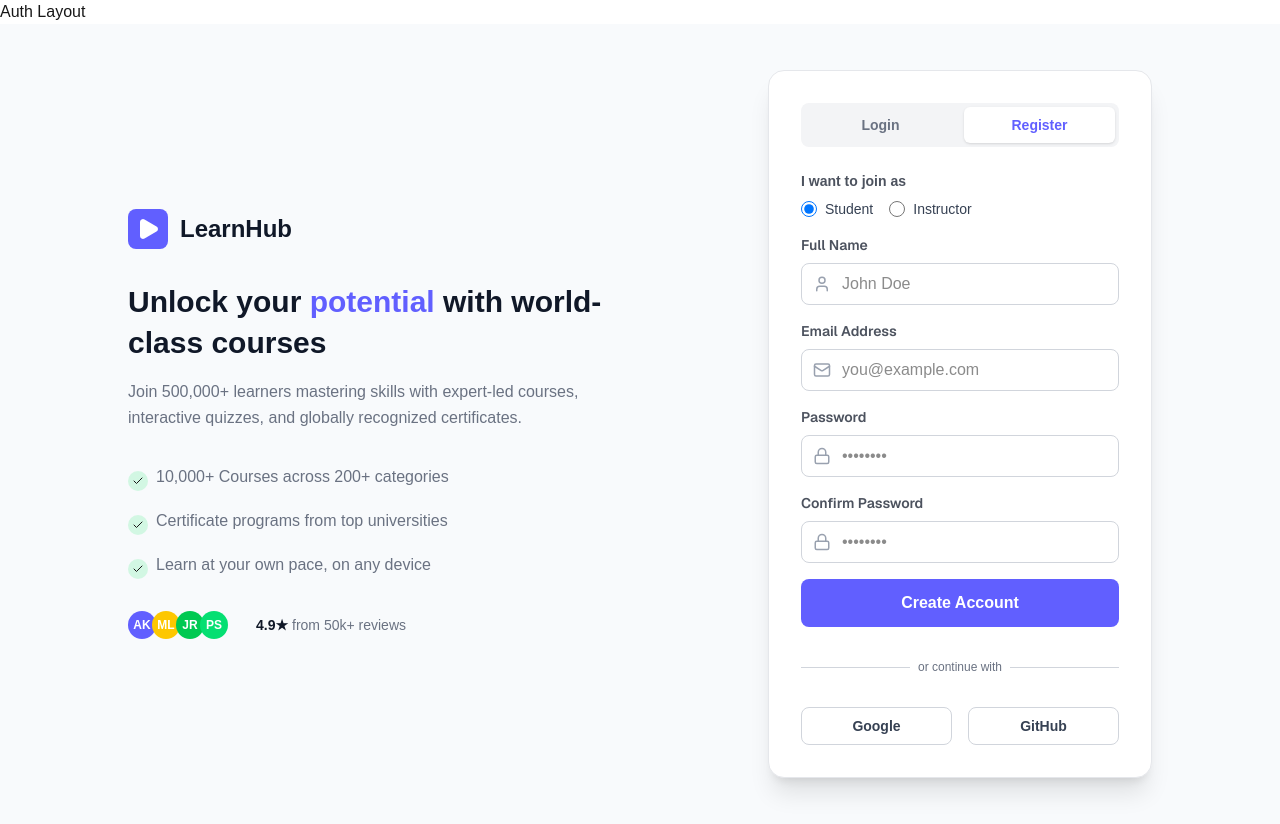
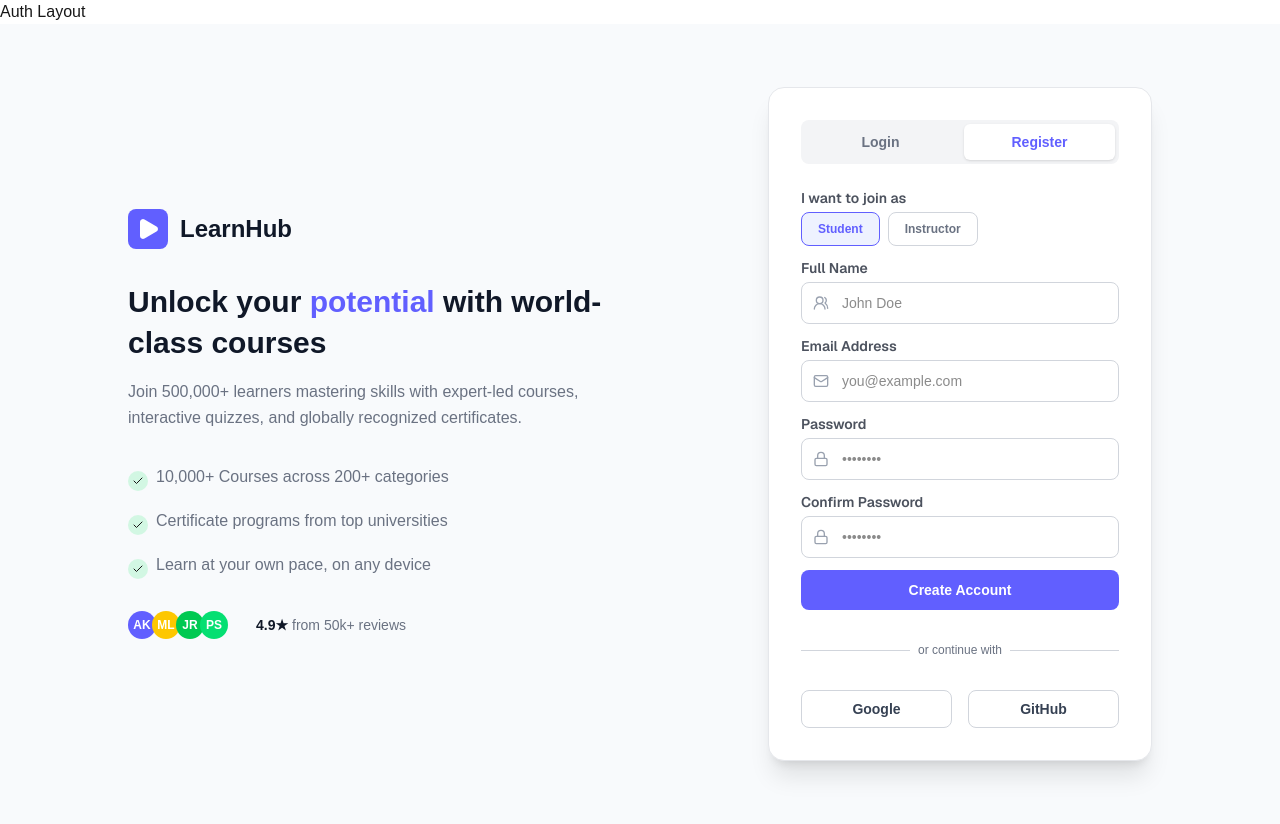
Before and after one commit to SalmaAboArab/LearnHub-Platform-Frontend, a Next.js app: page /auth in a window 1280 px wide. Both pictures are taken after a click on the button "Register". Built offline with nearby package versions, Linux system fonts and the light colour scheme.

Commit message:
return register code & minor changes

```diff
--- a/features/auth/components/auth.tsx
+++ b/features/auth/components/auth.tsx
@@ -3,7 +3,7 @@
 import React, { useState } from "react";
 import { AuthCard } from "./auth-card";
 import { AuthTabs } from "./auth-tabs";
-import { AuthForm } from "./auth-form";
+import { LoginForm } from "./login-form";
 import Register from "./register";
 import { SocialLoginButtons } from "./social-login-buttons";
 
@@ -13,7 +13,7 @@ export function Auth() {
     <AuthCard>
       <AuthTabs currentTab={activeTab} onTabChange={setActiveTab}>
         {activeTab === "login" ? (
-          <AuthForm onSubmit={(data) => console.log("Login data:", data)} />
+          <LoginForm onSubmit={(data) => console.log("Login data:", data)} />
         ) : (
           <Register />
         )}
--- a/features/auth/components/auth-form.tsx
+++ b/features/auth/components/login-form.tsx
@@ -6,11 +6,11 @@ import * as Yup from 'yup'
 import { FormField } from './auth-card'
 import { loginSchema, type LoginFormData } from '../schemas/validation-schema'
 
-interface AuthFormProps {
+interface LoginFormProps {
   onSubmit?: (data: LoginFormData) => void
 }
 
-export function AuthForm({ onSubmit }: AuthFormProps) {
+export function LoginForm({ onSubmit }: LoginFormProps) {
   const [formData, setFormData] = useState<LoginFormData>({
     email: '',
     password: '',
--- a/features/auth/components/register.tsx
+++ b/features/auth/components/register.tsx
@@ -1,141 +1,87 @@
-'use client'
-
-import React, { useState } from 'react'
-import { Mail, Lock, User } from 'lucide-react'
-import * as Yup from 'yup'
-import { FormField } from './auth-card'
-import { registerSchema, type RegisterFormData } from '../schemas/validation-schema'
+import { FormProvider } from "@/shared/forms/form-provider";
+import { Button } from "@/shared/ui/button";
+import { RHFInput } from "@/shared/forms/rhf-input";
+import { yupResolver } from "@hookform/resolvers/yup";
+import React from "react";
+import { useForm } from "react-hook-form";
+import * as Yup from "yup";
+import { Lock, MailIcon, UsersRound } from "lucide-react";
+import { RHFRadioButtonGroup } from "@/shared/forms/rhf-radio-button-group";
+import { registerSchema } from "../schemas/validation-schema";
 
 export default function Register() {
-  const [formData, setFormData] = useState<RegisterFormData>({
-    fullName: '',
-    email: '',
-    password: '',
-    confirmPassword: '',
-    role: 'student',
-  })
-  const [errors, setErrors] = useState<Record<string, string>>({})
 
-  const handleChange = (field: keyof RegisterFormData) => (
-    e: React.ChangeEvent<HTMLInputElement | HTMLSelectElement>
-  ) => {
-    setFormData((prev) => ({
-      ...prev,
-      [field]: e.target.value,
-    }))
-    // Clear error for this field when user starts typing
-    if (errors[field]) {
-      setErrors((prev) => ({
-        ...prev,
-        [field]: '',
-      }))
-    }
-  }
+  const defaultValues = {
+    username: "",
+    email: "",
+    password: "",
+    confirmPassword: "",
+    role: "student",
+  };
 
-  const handleSubmit = async (e: React.FormEvent) => {
-    e.preventDefault()
-    try {
-      const validatedData = await registerSchema.validate(formData, { abortEarly: false })
-      setErrors({})
-      console.log('Register data:', validatedData)
-    } catch (error) {
-      const newErrors: Record<string, string> = {}
-      if (error instanceof Yup.ValidationError) {
-        error.inner.forEach((err: Yup.ValidationError) => {
-          newErrors[err.path || ''] = err.message
-        })
-      }
-      setErrors(newErrors)
-    }
-  }
+  const methods = useForm({
+    resolver: yupResolver(registerSchema),
+    defaultValues,
+  });
+
+  const {
+    handleSubmit,
+    formState: { isSubmitting },
+  } = methods;
+
+  const onSubmit = handleSubmit(async (data) => {
+    console.log("data: ", data);
+  });
 
   return (
-    <form onSubmit={handleSubmit} className="space-y-4">
-      <div>
-        <label className="block text-sm font-semibold text-gray-900/75">I want to join as</label>
-        <div className="flex gap-4 mt-2">
-          <label className="flex items-center gap-2 cursor-pointer">
-            <input
-              type="radio"
+    <FormProvider methods={methods} onSubmit={onSubmit} className="">
+      <RHFRadioButtonGroup
         name="role"
-              value="student"
-              checked={formData.role === 'student'}
-              onChange={handleChange('role')}
-              className="w-4 h-4 text-indigo-500"
+        label="I want to join as"
+        options={[
+          { label: "Student", value: "student" },
+          { label: "Instructor", value: "instructor" },
+        ]}
       />
-            <span className="text-sm text-gray-700">Student</span>
-          </label>
-          <label className="flex items-center gap-2 cursor-pointer">
-            <input
-              type="radio"
-              name="role"
-              value="instructor"
-              checked={formData.role === 'instructor'}
-              onChange={handleChange('role')}
-              className="w-4 h-4 text-indigo-500"
+
+      <RHFInput
+        name="username"
+        label="Full Name"
+        placeholder="John Doe"
+        className="placeholder:text-sm"
+        icon={<UsersRound className="w-4 h-4" />}
       />
-            <span className="text-sm text-gray-700">Instructor</span>
-          </label>
-        </div>
-        {errors.role && <p className="text-red-500 text-xs mt-1">{errors.role}</p>}
-      </div>
-
-      <div>
-        <FormField
-          label="Full Name"
-          type="text"
-          placeholder="John Doe"
-          icon={<User size={18} />}
-          value={formData.fullName}
-          onChange={handleChange('fullName')}
-        />
-        {errors.fullName && <p className="text-red-500 text-xs mt-1">{errors.fullName}</p>}
-      </div>
-
-      <div>
-        <FormField
+      <RHFInput
+        name="email"
         label="Email Address"
         type="email"
         placeholder="you@example.com"
-          icon={<Mail size={18} />}
-          value={formData.email}
-          onChange={handleChange('email')}
+        className="placeholder:text-sm"
+        icon={<MailIcon className="w-4 h-4" />}
       />
-        {errors.email && <p className="text-red-500 text-xs mt-1">{errors.email}</p>}
-      </div>
-
-      <div>
-        <FormField
+      <RHFInput
+        name="password"
         label="Password"
-          isPassword
+        type="password"
         placeholder="••••••••"
-          icon={<Lock size={18} />}
-          value={formData.password}
-          onChange={handleChange('password')}
-          showPasswordToggle
+        className="placeholder:text-sm"
+        icon={<Lock className="w-4 h-4" />}
       />
-        {errors.password && <p className="text-red-500 text-xs mt-1">{errors.password}</p>}
-      </div>
-
-      <div>
-        <FormField
+      <RHFInput
+        name="confirmPassword"
         label="Confirm Password"
-          isPassword
+        type="password"
         placeholder="••••••••"
-          icon={<Lock size={18} />}
-          value={formData.confirmPassword}
-          onChange={handleChange('confirmPassword')}
-          showPasswordToggle
+        className="placeholder:text-sm"
+        icon={<Lock className="w-4 h-4" />}
       />
-        {errors.confirmPassword && <p className="text-red-500 text-xs mt-1">{errors.confirmPassword}</p>}
-      </div>
-
-      <button
+      <Button
         type="submit"
-        className="w-full bg-indigo-500 hover:bg-indigo-600 text-white font-semibold py-3 rounded-lg transition-colors"
+        disabled={isSubmitting}
+        className="w-full font-semibold"
       >
-        Create Account
-      </button>
-    </form>
-  )
+        {isSubmitting ? "Creating..." : "Create Account"}
+      </Button>
+    </FormProvider>
+  );
 }
--- a/features/auth/schemas/validation-schema.ts
+++ b/features/auth/schemas/validation-schema.ts
@@ -14,7 +14,7 @@ export type LoginFormData = Yup.InferType<typeof loginSchema>
 
 // Register Schema
 export const registerSchema = Yup.object().shape({
-  fullName: Yup.string()
+  username: Yup.string()
     .required('Full Name is required')
     .min(3, 'Full Name must be at least 3 characters'),
   email: Yup.string()
```
Lines whose indentation alone changed are shown as unchanged.
